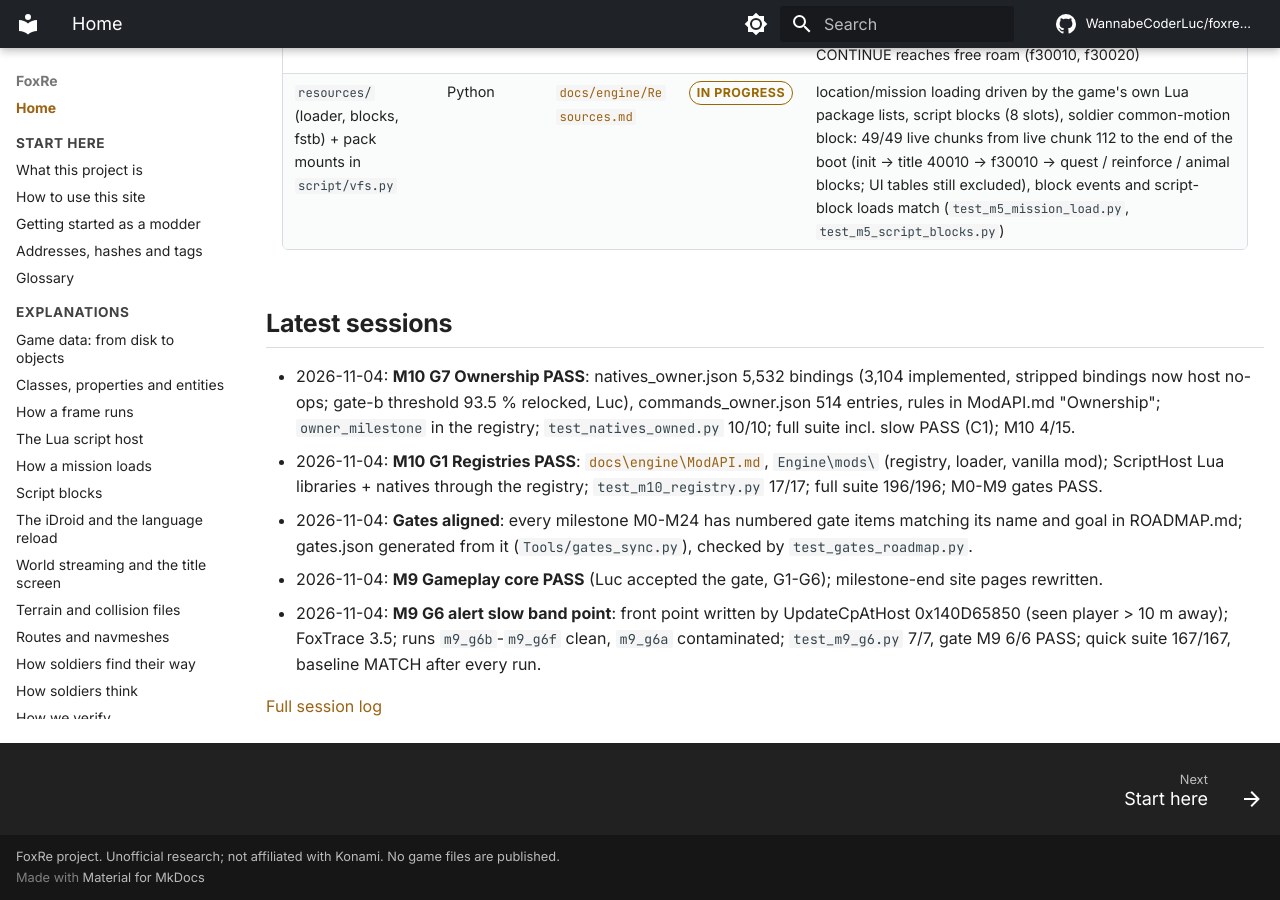
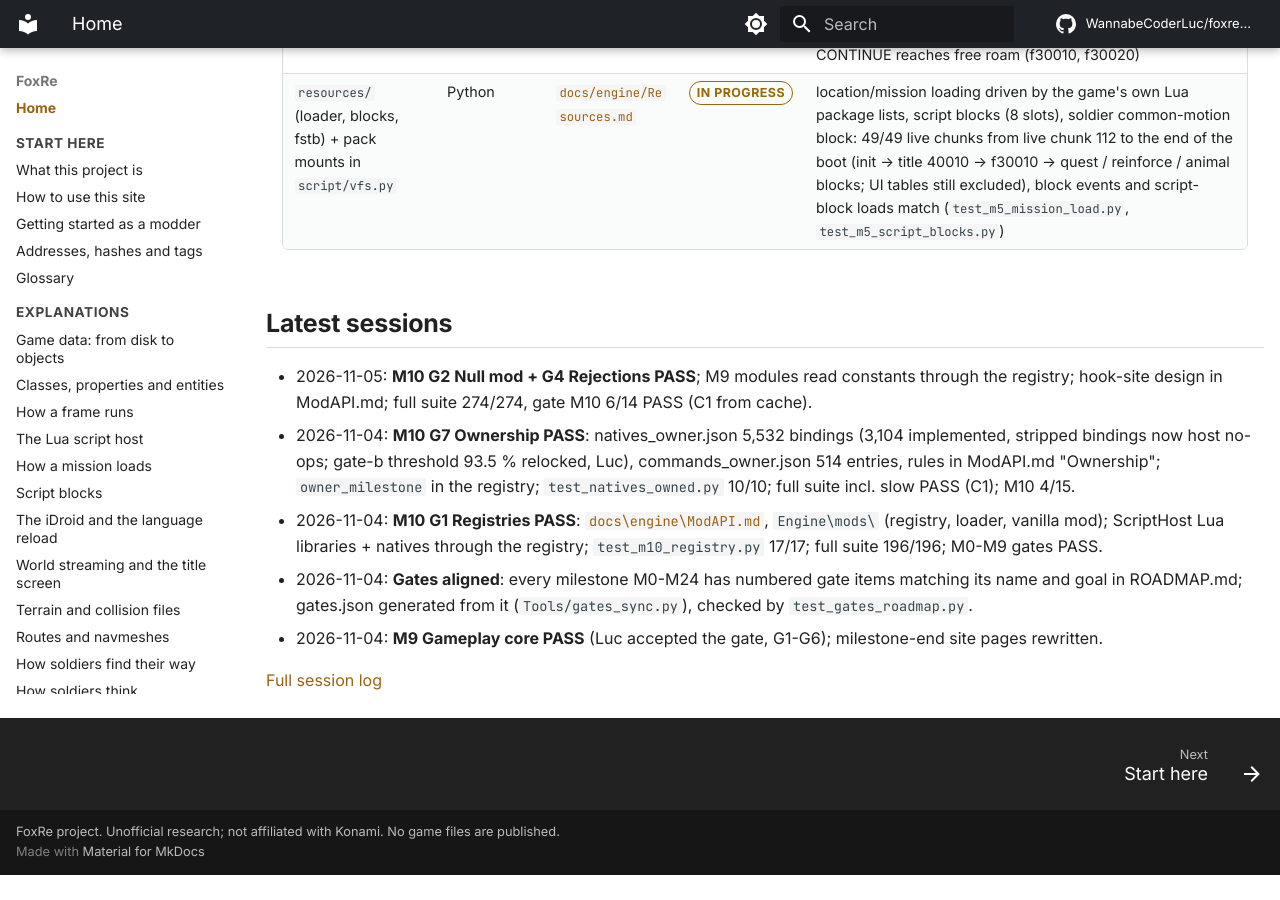
Before and after one commit to WannabeCoderLuc/foxre-wiki, an MkDocs documentation site: the page built from docs/index.md, in a window 1280 px wide and 900 px high, scrolled down 3613 px. Built offline with MkDocs 1.6.1 and Material for MkDocs 9.7.7, drawn with Linux system fonts in a browser that asks for light colours; comment, search, counter and statistics services are not loaded; after the commit the page ends 4488 px from its top, so only the background shows below that.

Commit message:
Site update 2026-11-05 (generated from project docs)

```diff
--- a/docs/index.md
+++ b/docs/index.md
@@ -98,10 +98,10 @@ PC 1.0.15.4 &middot; runtime analysis only &middot; no game files published &mid
 
 ## Latest sessions
 
+- 2026-11-05: **M10 G2 Null mod + G4 Rejections PASS**; M9 modules read constants through the registry; hook-site design in ModAPI.md; full suite 274/274, gate M10 6/14 PASS (C1 from cache).
 - 2026-11-04: **M10 G7 Ownership PASS**: natives_owner.json 5,532 bindings (3,104 implemented, stripped bindings now host no-ops; gate-b threshold 93.5 % relocked, Luc), commands_owner.json 514 entries, rules in ModAPI.md "Ownership"; `owner_milestone` in the registry; `test_natives_owned.py` 10/10; full suite incl. slow PASS (C1); M10 4/15.
 - 2026-11-04: **M10 G1 Registries PASS**: [`docs\engine\ModAPI.md`](engine/mod-api.md), `Engine\mods\` (registry, loader, vanilla mod); ScriptHost Lua libraries + natives through the registry; `test_m10_registry.py` 17/17; full suite 196/196; M0-M9 gates PASS.
 - 2026-11-04: **Gates aligned**: every milestone M0-M24 has numbered gate items matching its name and goal in ROADMAP.md; gates.json generated from it (`Tools/gates_sync.py`), checked by `test_gates_roadmap.py`.
 - 2026-11-04: **M9 Gameplay core PASS** (Luc accepted the gate, G1-G6); milestone-end site pages rewritten.
-- 2026-11-04: **M9 G6 alert slow band point**: front point written by UpdateCpAtHost 0x140D65850 (seen player > 10 m away); FoxTrace 3.5; runs `m9_g6b`-`m9_g6f` clean, `m9_g6a` contaminated; `test_m9_g6.py` 7/7, gate M9 6/6 PASS; quick suite 167/167, baseline MATCH after every run.
 
 [Full session log](status/log.md)
```
Also changed, not shown: docs/status/log.md (+1 -0 lines).
